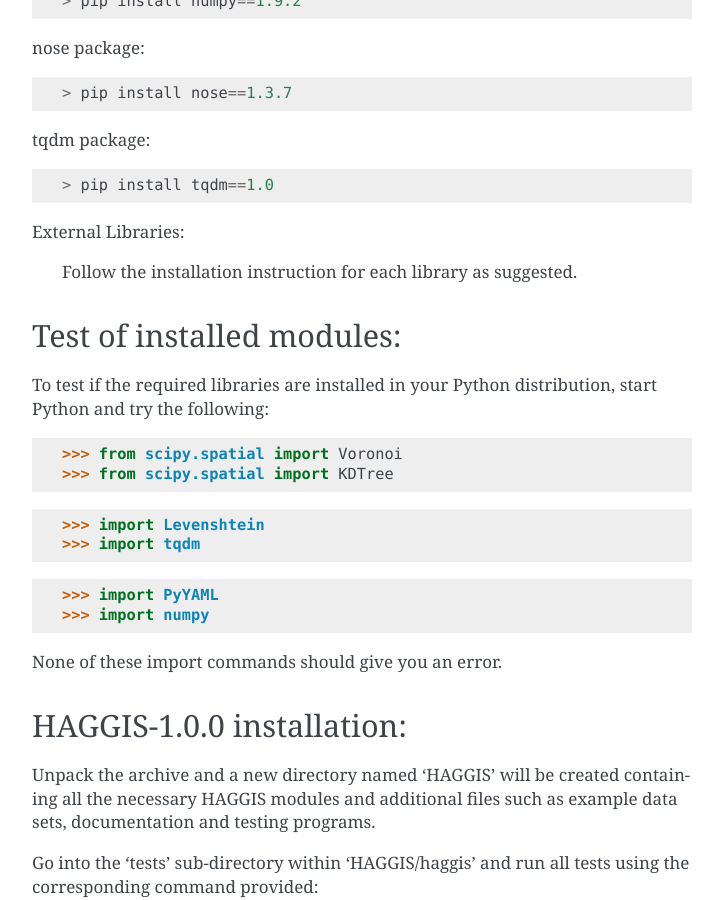
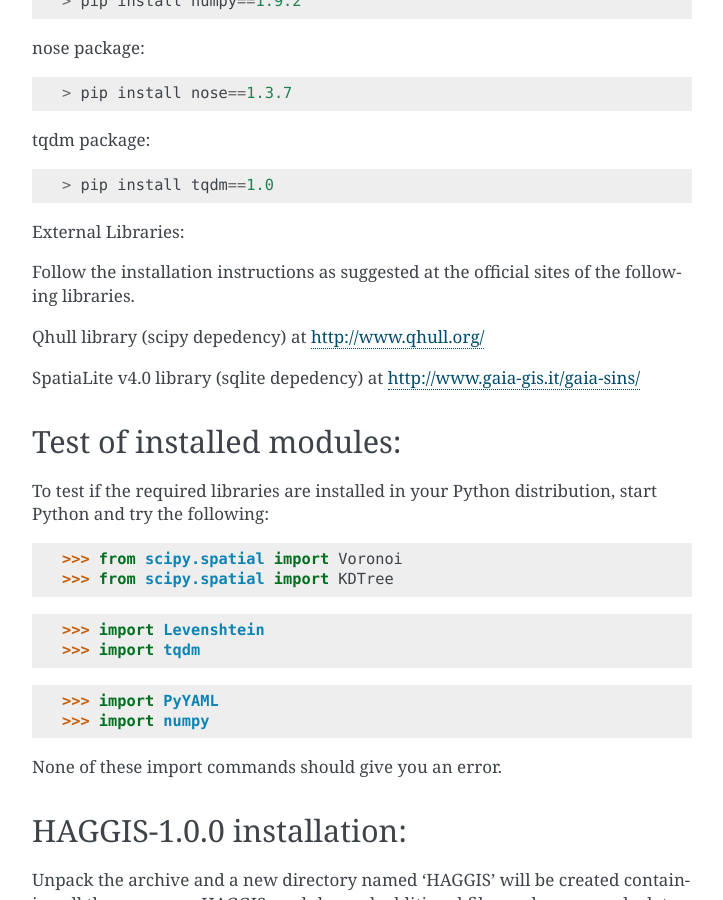
Before and after one commit to LSCS-Projects/HAGGIS, a Sphinx documentation site: the page built from docs/readme.rst, in a window 1280 px wide and 900 px high, scrolled down 1040 px. Shown: the whole window, without its empty margins (388-1111 px from the left). Built offline with Sphinx 7.4.7, drawn with Linux system fonts in a browser that asks for light colours; pages that are not in the unit, such as notebooks, are missing from menus.

Commit message:
Tidying.

```diff
--- a/README.rst
+++ b/README.rst
@@ -55,7 +55,11 @@
 
 External Libraries:
 
-  Follow the installation instruction for each library as suggested.
+Follow the installation instructions as suggested at the official sites of the following libraries.
+
+Qhull library (scipy depedency) at http://www.qhull.org/
+
+SpatiaLite v4.0 library (sqlite depedency) at http://www.gaia-gis.it/gaia-sins/
 
 
 
--- a/docs/readme.rst
+++ b/docs/readme.rst
@@ -54,9 +54,11 @@
 
 External Libraries:
 
-  Follow the installation instruction for each library as suggested.
+Follow the installation instructions as suggested at the official sites of the following libraries.
 
+Qhull library (scipy depedency) at http://www.qhull.org/
 
+SpatiaLite v4.0 library (sqlite depedency) at http://www.gaia-gis.it/gaia-sins/
 
 
 Test of installed modules:
```
